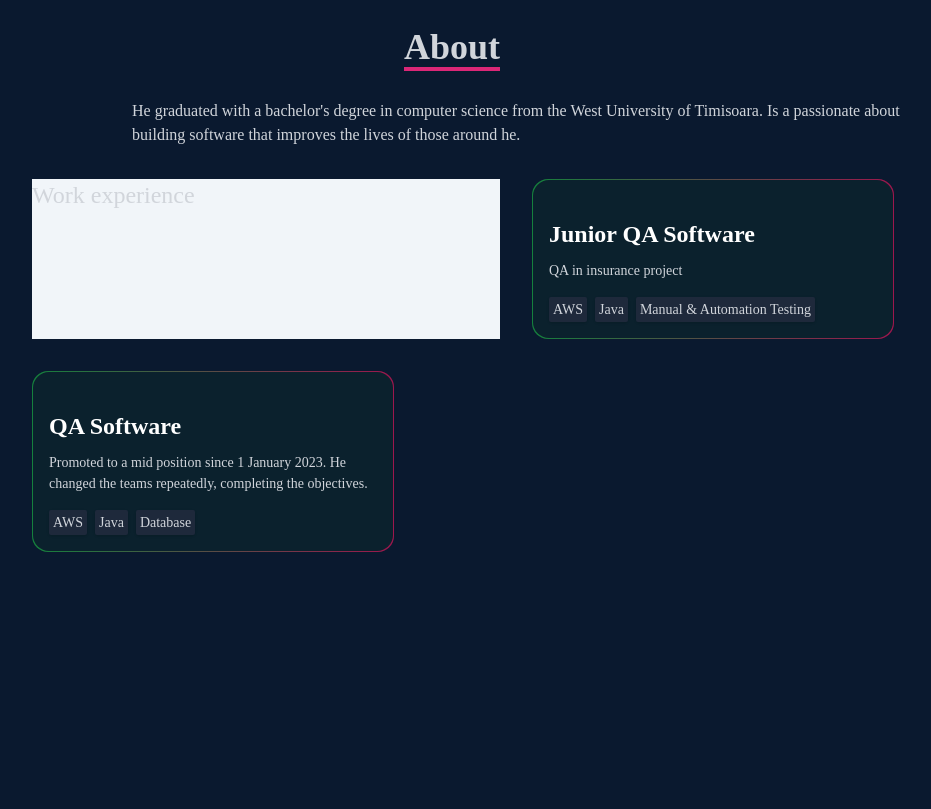
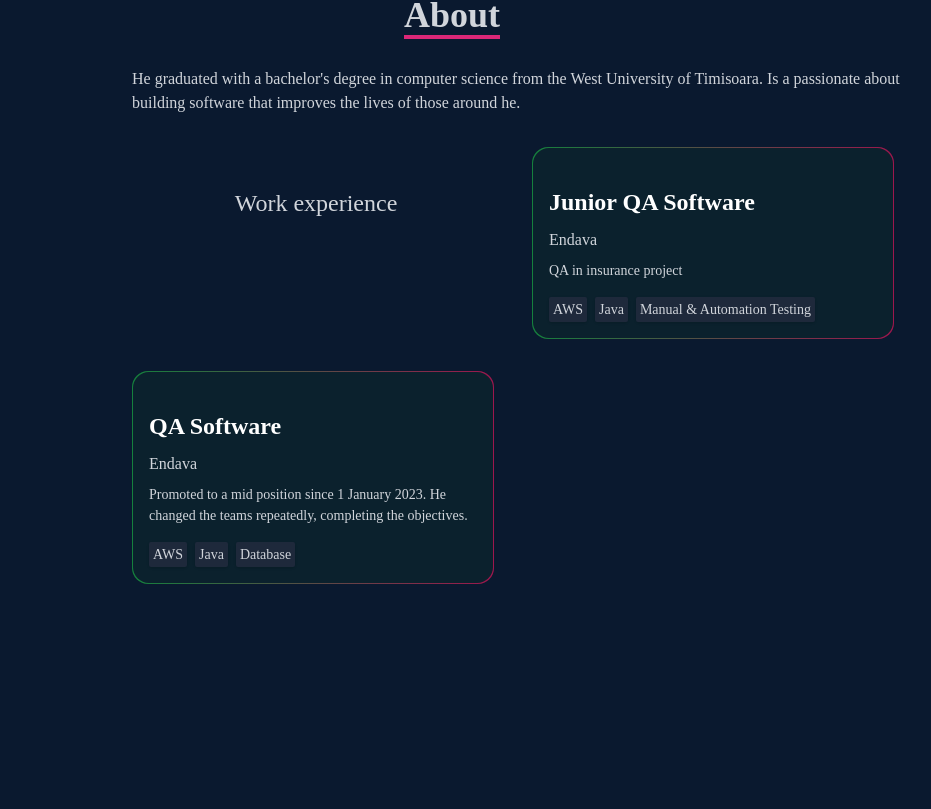
Before and after one commit to ady449/portofolio, a React (Create React App) app: page / in a window 1280 px wide. Shown: the part 911-1720 px from the top of the page, without its empty margins (124-1055 px from the left). Built offline with nearby package versions, Linux system fonts and the light colour scheme.

Commit message:
la lucru

```diff
--- a/package.json
+++ b/package.json
@@ -8,6 +8,7 @@
     "@testing-library/jest-dom": "^5.17.0",
     "@testing-library/react": "^13.4.0",
     "@testing-library/user-event": "^13.5.0",
+    "aos": "^3.0.0-beta.6",
     "framer-motion": "^10.13.1",
     "react": "^18.2.0",
     "react-dom": "^18.2.0",
@@ -15,8 +16,7 @@
     "react-parallax-tilt": "^1.7.154",
     "react-scripts": "5.0.1",
     "react-scroll": "^1.8.9",
-    "styled-components": "^6.0.5",
-    "web-vitals": "^2.1.4"
+    "styled-components": "^6.0.5"
   },
   "scripts": {
     "start": "react-scripts start",
--- a/src/components/3dCard/Card.js
+++ b/src/components/3dCard/Card.js
@@ -1,5 +1,5 @@
 import Tilt from "react-parallax-tilt";
-export default function work({ title, desc, tags, link, code, img }) {
+export default function work({ title, desc, tags, comp }) {
   return (
     <Tilt
       options={{
@@ -13,6 +13,7 @@ export default function work({ title, desc, tags, link, code, img }) {
         <div>
           <div className="mt-5">
             <h3 className="text-white font-bold text-[24px]">{title}</h3>
+            <h4 className="mt-2 text-bold text-[16px]">{comp}</h4>
             <p className="mt-2 text-secondary text-[14px]">{desc}</p>
           </div>
         </div>
--- a/src/components/About.js
+++ b/src/components/About.js
@@ -1,10 +1,13 @@
 import React from "react";
 import Card from "../components/3dCard/Card.js";
+import AOS from 'aos';
 const About = () => {
+  AOS.init()
   const projects = [
     {
       title: "Junior QA Software",
       desc: "QA in insurance project",
+      comp:"Endava",
       tags: [
         {
           name: "AWS",
@@ -23,6 +26,7 @@ const About = () => {
     {
       title: "QA Software",
       desc: "Promoted to a mid position since 1 January 2023. He changed the teams repeatedly, completing the objectives.",
+      comp:"Endava",
       tags: [
         {
           name: "AWS",
@@ -56,21 +60,26 @@ const About = () => {
             software that improves the lives of those around he.
           </p>
         </div>
-        <div className="max-w-[1000px] w-full grid sm:grid-cols-2 gap-8 px-4">
-          <div className="text-4xl font-bold bg-slate-100">
-            <p className="text-2xl font-light align-center">Work experience</p>
+        <div className="max-w-[800px] w-full grid sm:grid-cols-2 gap-8 px-4">
+          <div className="flex-basis text-4xl font-bold">
+            <p className="text-2xl font-light text-center sm:pt-10 ">Work experience</p>
           </div>
           {projects.map((project, ind) => {
             return (
               <div
                 key={ind}
-                data-aos={"zoom-in-up"}
-                data-aos-offset="-5"
+                data-aos={"fade-up"}
+                data-aos-offset="100"
                 data-aos-delay={ind % 2 === 0 ? "0" : "700"}
+                data-aos-easing="ease-in-out"
+                data-aos-mirror="true"
+                data-aos-once="false"
+                data-aos-anchor-placement="top-center"
                 data-aos-duration="2000"
               >
                 <Card
                   title={project.title}
+                  comp={project.comp}
                   desc={project.desc}
                   tags={project.tags}
                 />
--- a/src/components/Navbar.jsx
+++ b/src/components/Navbar.jsx
@@ -61,11 +61,11 @@ export default function Navbar() {
               <div className="absolute inset-y-0 right-0 flex items-center pr-2 sm:static sm:inset-auto sm:ml-6 sm:pr-0">
                 <Menu as="div" className="relative ml-3">
                   <div className="flex rounded-full bg-gray-800 text-sm focus:outline-none focus:ring-2 focus:ring-white focus:ring-offset-2 focus:ring-offset-gray-800">
-                    <img
+                    {/* <img
                       className="h-8 w-8 rounded-full"
                       src="https://images.unsplash.com/photo-1472099645785-5658abf4ff4e?ixlib=rb-1.2.1&ixid=eyJhcHBfaWQiOjEyMDd9&auto=format&fit=facearea&facepad=2&w=256&h=256&q=80"
                       alt=""
-                    />
+                    /> */}
                   </div>
                 </Menu>
               </div>
```
Also changed, not shown: 1 other file (tests, documents, lock files or other folders).
